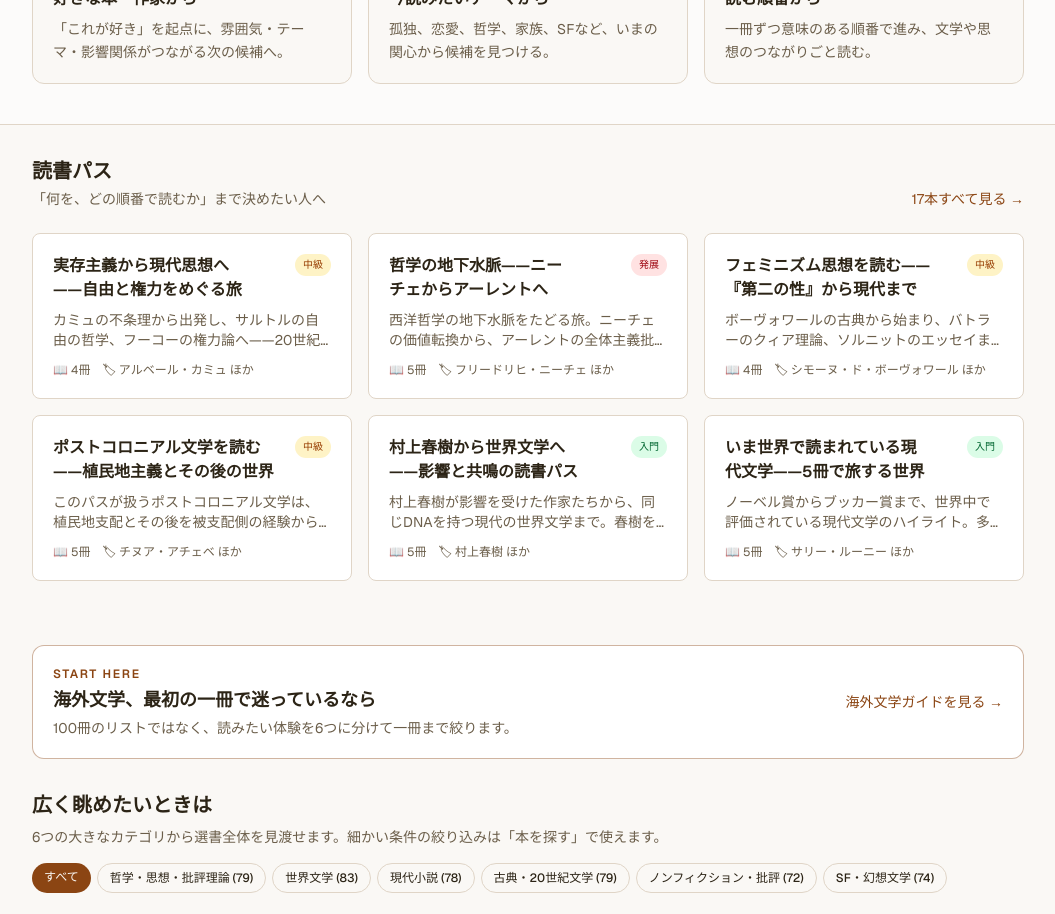
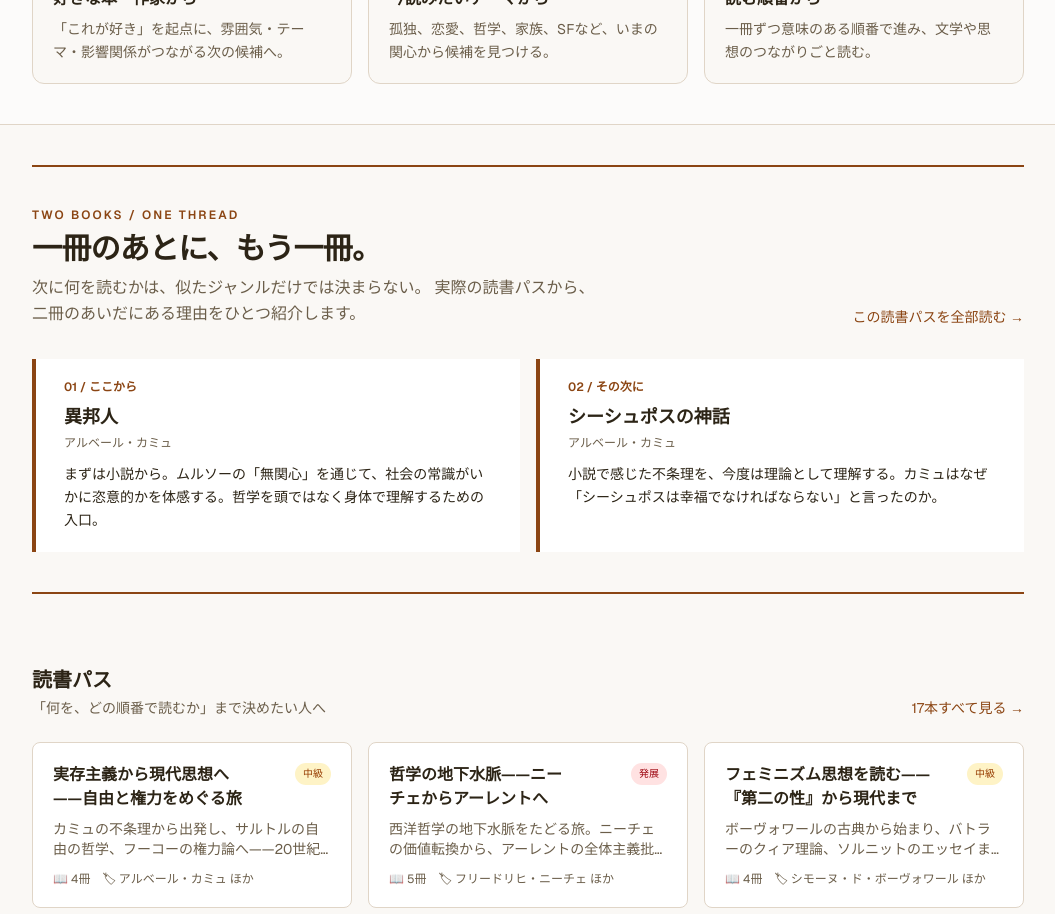
Before and after one commit to nomuonji/book-discovery, a Next.js app: page / in a window 1280 px wide. Shown: the part 820-1734 px from the top of the page, without its empty margins (112-1167 px from the left). Built offline with nearby package versions, Linux system fonts and the light colour scheme.

Commit message:
Show a real book-to-book reading trail on the homepage (#22)
* feat: show an actual two-book editorial reading path on homepage

* docs: codify reader-first book-to-book editorial character

* ci: verify static Next.js build and exported SEO routes on PRs

```diff
--- a/src/app/page.tsx
+++ b/src/app/page.tsx
@@ -7,6 +7,12 @@ import { getAllPaths, getBookBySlug, getStats } from "@/lib/data";
 export default function HomePage() {
   const paths = getAllPaths();
   const stats = getStats();
+  // Demonstrate an existing editorial connection, rather than inventing a recommendation.
+  const examplePath = paths.find((path) => path.slug === "existentialism-to-modern-thought");
+  const exampleSteps = examplePath?.steps.slice(0, 2).flatMap((step) => {
+    const book = getBookBySlug(step.bookSlug);
+    return book ? [{ step, book }] : [];
+  }) ?? [];
 
   const featuredSlugs = [
     "the-stranger", "my-brilliant-friend", "what-we-talk-about-when-we-talk-about-love",
@@ -75,13 +81,47 @@ export default function HomePage() {
         </div>
       </section>
 
+      {examplePath && exampleSteps.length === 2 && (
+        <section aria-labelledby="reading-trail-title" className="max-w-5xl mx-auto px-4 py-10">
+          <div className="border-y-2 border-[var(--accent)] py-8 sm:py-10">
+            <div className="flex flex-col md:flex-row md:items-end md:justify-between gap-4 mb-8">
+              <div>
+                <p className="text-xs font-semibold tracking-[0.18em] text-[var(--accent)] mb-2">TWO BOOKS / ONE THREAD</p>
+                <h2 id="reading-trail-title" className="text-2xl sm:text-3xl font-bold tracking-tight mb-2">一冊のあとに、もう一冊。</h2>
+                <p className="text-[var(--muted)] max-w-xl leading-relaxed">
+                  次に何を読むかは、似たジャンルだけでは決まらない。
+                  実際の読書パスから、二冊のあいだにある理由をひとつ紹介します。
+                </p>
+              </div>
+              <Link href={`/paths/${examplePath.slug}/`} className="text-sm text-[var(--accent)] hover:underline shrink-0">
+                この読書パスを全部読む →
+              </Link>
+            </div>
+            <ol className="grid gap-4 md:grid-cols-2">
+              {exampleSteps.map(({ step, book }, index) => (
+                <li key={book.slug} className="relative border-l-4 border-[var(--accent)] bg-[var(--card)] px-5 py-5 sm:px-7">
+                  <p className="text-xs font-semibold text-[var(--accent)] mb-2">
+                    {index === 0 ? "01 / ここから" : "02 / その次に"}
+                  </p>
+                  <h3 className="font-bold text-lg mb-1">
+                    <Link href={`/books/${book.slug}/`} className="hover:underline">{book.titleJa}</Link>
+                  </h3>
+                  <p className="text-xs text-[var(--muted)] mb-3">{book.authorJa}</p>
+                  <p className="text-sm leading-relaxed">{step.noteJa}</p>
+                </li>
+              ))}
+            </ol>
+          </div>
+        </section>
+      )}
+
       <section className="max-w-5xl mx-auto px-4 py-8">
         <div className="flex items-end justify-between mb-6">
           <div>
             <h2 className="text-xl font-bold">読書パス</h2>
             <p className="text-sm text-[var(--muted)] mt-1">「何を、どの順番で読むか」まで決めたい人へ</p>
           </div>
-          <Link href="/paths/" className="text-sm text-[var(--accent)] hover:underline shrink-0">17本すべて見る →</Link>
+          <Link href="/paths/" className="text-sm text-[var(--accent)] hover:underline shrink-0">{paths.length}本すべて見る →</Link>
         </div>
         <div className="grid grid-cols-1 sm:grid-cols-2 lg:grid-cols-3 gap-4">
           {paths.slice(0, 6).map((path) => {
```
Also changed, not shown: 1 other file (tests, documents, lock files or other folders).
